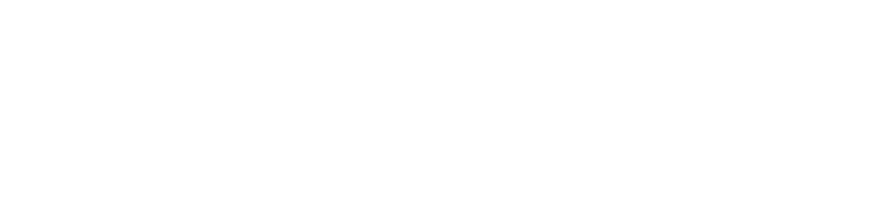
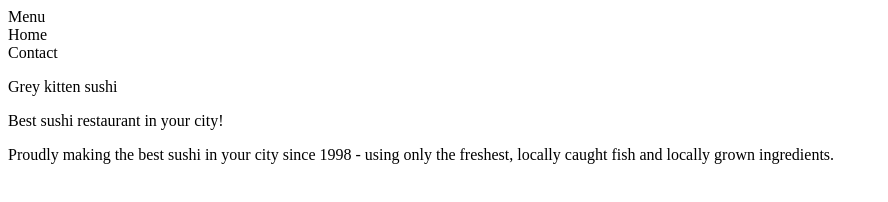
Before and after one commit to BlueBlack22/odin-restaurant, a website built with webpack: page dist/index.html in a window 1280 px wide. Shown: the whole page, without its empty margins (0-888 px from the left). Built offline with nearby package versions, Linux system fonts and the light colour scheme.

Commit message:
Homepage HTML hardcoded structure.

```diff
--- a/dist/index.html
+++ b/dist/index.html
@@ -7,6 +7,19 @@
     <script src="./main.js"></script>
 </head>
 <body>
-    <div id="content"></div>
+    <div id="content">
+        <div id="header">
+            <div>Menu</div>
+            <div>Home</div>
+            <div>Contact</div>
+        </div>
+
+        <div id="main">
+            <p>Grey kitten sushi</p>
+            <p>Best sushi restaurant in your city!</p>
+            <p>Proudly making the best sushi in your city since 1998 - using only the freshest,
+                locally caught fish and locally grown ingredients. </p>
+        </div>
+    </div>
 </body>
 </html>
```
